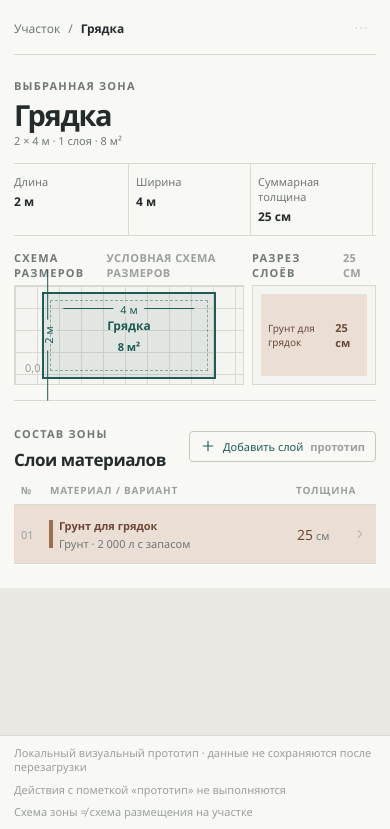
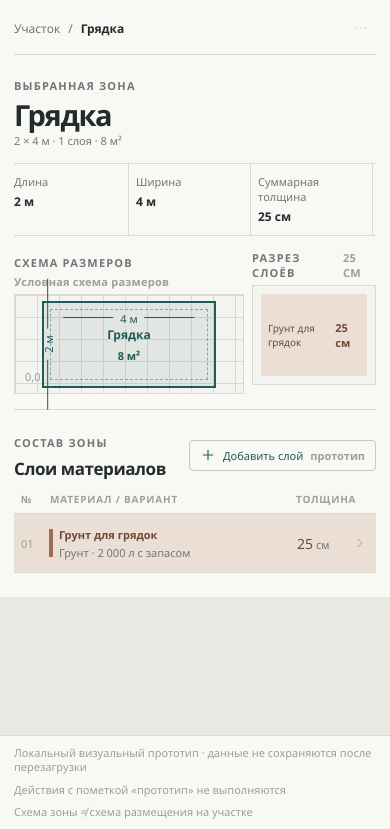
Before and after one commit to m-amirov/dachametr, a website built with Vite: page artifacts/dachametr-workspace/index.html in a window 390 px wide. Shown: the part 108-937 px from the top of the page. Built offline with nearby package versions, Linux system fonts and the light colour scheme.

Commit message:
fix: keep mobile dimension caption readable

```diff
--- a/artifacts/dachametr-workspace/styles.css
+++ b/artifacts/dachametr-workspace/styles.css
@@ -307,6 +307,8 @@ button:focus-visible, summary:focus-visible { outline: 2px solid var(--orange);
   .figure-canvas, .section-stack { height: 112px; }
   .zone-figure figcaption, .section-caption { display: none; }
   .figure-toolbar { margin-bottom: 5px; }
+  .zone-figure .figure-toolbar { display: block; }
+  .zone-figure .figure-scale { display: block; margin-top: 2px; text-transform: none; letter-spacing: .02em; }
   .section-layer { min-width: 0; min-height: 0; padding: 0 7px; font-size: 10px; }
   .layer-table-header { grid-template-columns: 25px minmax(120px,1fr) 55px 22px; }
   .layer-table-header span:nth-child(4) { display: none; }
```
